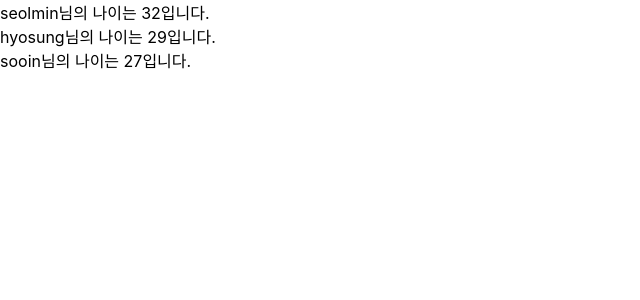
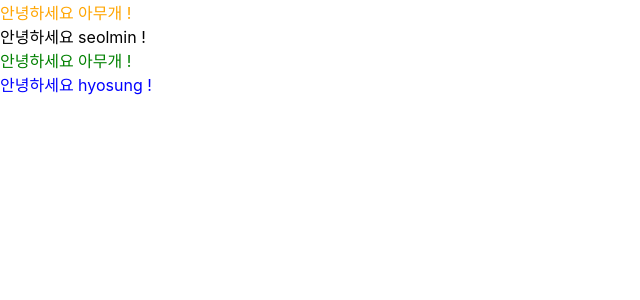
Before and after one commit to seolmiiin/learn-react, a React (Create React App) app: page / in a window 1280 px wide. Shown: the top 300 px of the page, without its empty margins (0-640 px from the left). Built offline with nearby package versions, Linux system fonts and the light colour scheme.

Commit message:
props_Default Settings

```diff
--- a/src/App.js
+++ b/src/App.js
@@ -2,35 +2,16 @@ import Hello from './hello';
 import './App.css'
 
 
-//데이터에 id를 추가했다. 이걸 왜 해야할까? 리액트는 컴포넌트가 각각의 person이 다르다는 걸 알방법이 없기 때문에
-//리액트에게 컴포넌트가 서로 다르다는 것을 알려주는 방법이 컴포넌트에 key props를 추가하는 것
-const persons = [	{
-  id :1,
-  name : 'seolmin',
-  age : 32
-},
-{
-  id :2,
-  name : 'hyosung',
-  age : 29
-},
-{
-  id :3,
-  name : 'sooin',
-  age : 27
-}
-];
-
-function renderPerson(person){
- return <Hello key={person.id} name={person.name} age={person.age} />
-}
 
 function App() {
   return (
 
     <>
-      {/* 이번에는 map() 의 인자로 함수를 넣기 */}
-      {persons.map(renderPerson)}
+      <Hello color="orange" />
+      <Hello name="seolmin" />
+      <Hello color ="green" />
+      <Hello  name ="hyosung" color="blue" />
+
     </>
   );
 }
--- a/src/hello.js
+++ b/src/hello.js
@@ -1,13 +1,26 @@
 import React from 'react';
 
-// 구조 분해 할당으로 props 사용하기
-function Hello({name, age}){
 
+function Hello({name, color}){
+  const style={
+    fontSizd :24,
+    color: color
+  }
   return(
     <>
-    <div> {name}님의 나이는 {age}입니다.</div>
+    <div style={style}> 안녕하세요 {name} !</div>
     </>
   );
+}
+//  defaultProps 로 기본값 설정
+
+// props를 지정하지 않았을때 기본적으로 사용할 값을 설정하고 싶을 때
+
+// 만약에 App.js에서 props을 빼먹었을때
+Hello.defaultProps={
+  color : "black",
+  name : "아무개"
+
 }
 
 //내보내기
```
